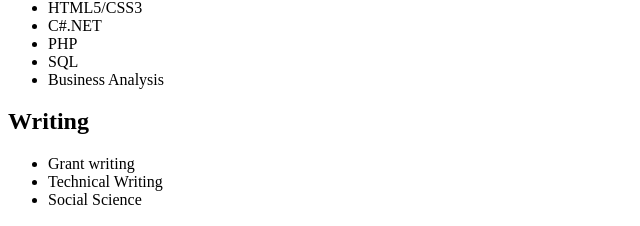
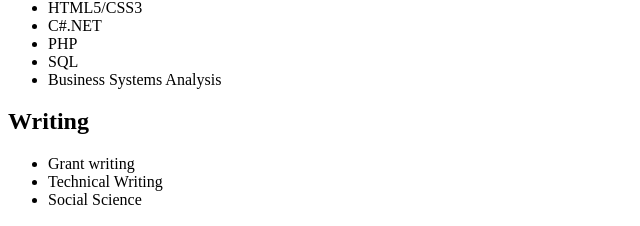
Before and after one commit to BrickGreen/Personal-Website, a plain HTML site: page index.html in a window 1280 px wide. Shown: the part 271-497 px from the top of the page, 0-640 px from the left. Drawn offline with Linux system fonts and the light colour scheme.

Commit message:
interest change

```diff
--- a/index.html
+++ b/index.html
@@ -16,7 +16,7 @@
 				<li>C#.NET</li>
 				<li>PHP</li>
 				<li>SQL</li>
-				<li>Business Analysis</li>
+				<li>Business Systems Analysis</li>
 			</ul>
 		<h2>Writing</h2>
 			<ul>
```
